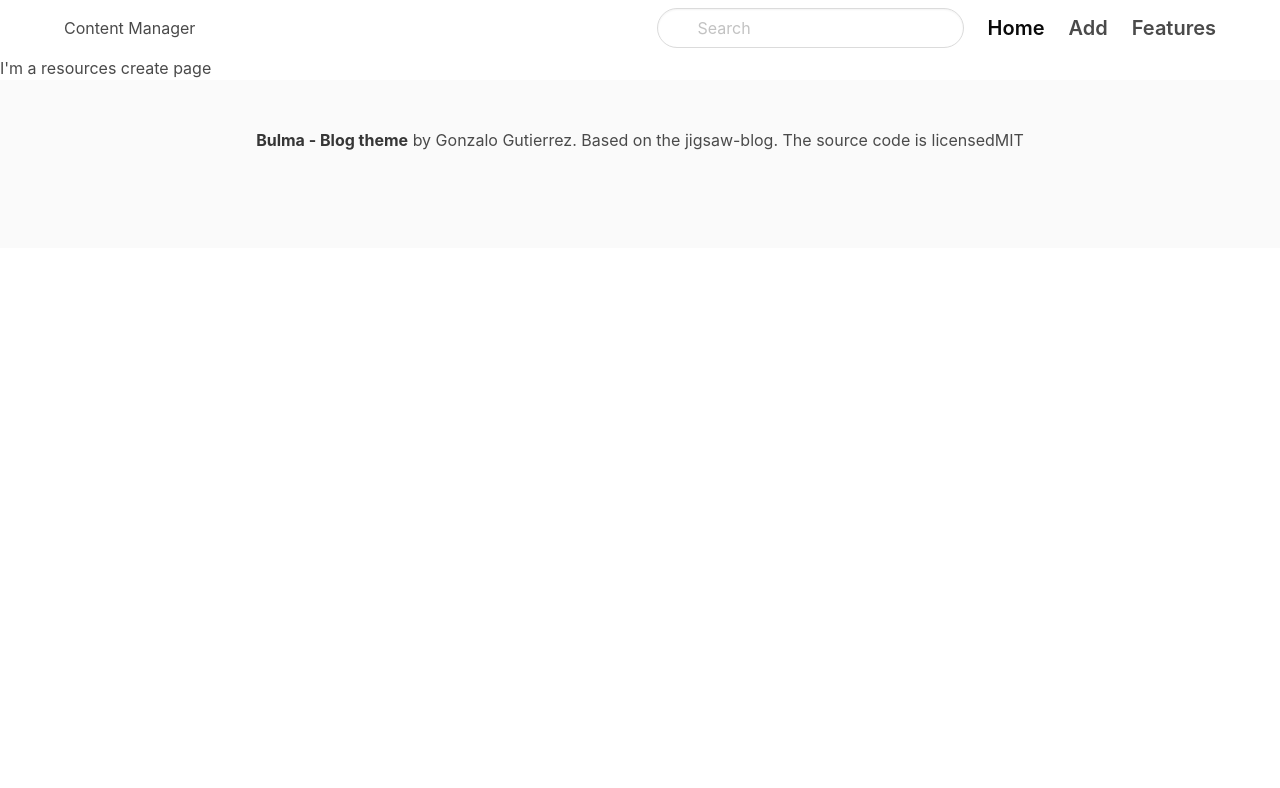
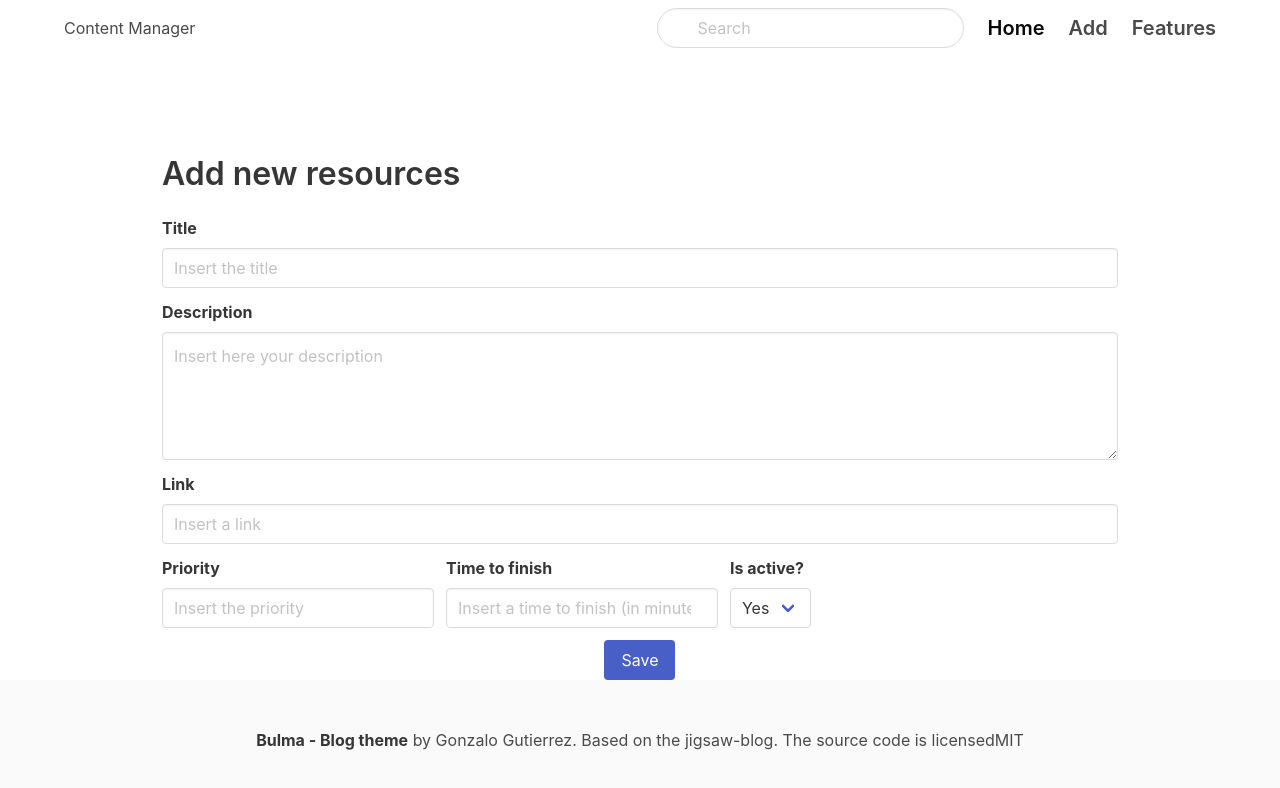
Before and after one commit to rafaela-mansini/nextjs, a Next.js app in the folder content-manager-app/: page /resources/new in a window 1280 px wide. Shown: the top 788 px of the page. Built offline with nearby package versions, Linux system fonts and the light colour scheme.

Commit message:
Make resources forms

```diff
--- /dev/null
+++ b/content-manager-app/components/Wrapper.js
@@ -0,0 +1,15 @@
+const Wrapper = ({children}) => {
+  return(
+    <>
+    <div className="container">
+        <div className="columns">
+          <div className="column is-10 is-offset-1">
+            {children}
+          </div>
+        </div>
+      </div>
+    </>
+  )
+}
+
+export default Wrapper
--- a/content-manager-app/pages/resources/new.js
+++ b/content-manager-app/pages/resources/new.js
@@ -1,10 +1,89 @@
 import Layout from 'components/Layout'
+import Wrapper from 'components/Wrapper'
 
 const ResourceCreate = () => {
 
   return(
     <Layout>
-      <div>I'm a resources create page</div>
+      <Wrapper>
+        <div className="forms">
+          <h1 className="title">Add new resources</h1>
+          <form>
+
+            <div className="field">
+              <label className="label">Title</label>
+              <div className="control">
+                <input
+                  className="input"
+                  type="text"
+                  placeholder="Insert the title" />
+              </div>
+            </div>
+
+            <div className="field">
+              <label className="label">Description</label>
+              <div classNameclass="control">
+                <textarea
+                  className="textarea"
+                  placeholder="Insert here your description">
+                  </textarea>
+              </div>
+            </div>
+
+            <div className="field">
+              <label className="label">Link</label>
+              <div className="control">
+                <input
+                  className="input"
+                  type="text"
+                  placeholder="Insert a link" />
+              </div>
+            </div>
+
+            <div class="field is-grouped">
+
+              <div className="field control">
+                <label className="label">Priority</label>
+                <div className="control">
+                  <input
+                    className="input"
+                    type="number"
+                    placeholder="Insert the priority" />
+                </div>
+              </div>
+
+              <div className="field control">
+                <label className="label">Time to finish</label>
+                <div className="control">
+                  <input
+                    className="input"
+                    type="number"
+                    placeholder="Insert a time to finish (in minutes)" />
+                </div>
+              </div>
+
+              <div className="field control">
+                <label className="label">Is active?</label>
+                <div className="control">
+                  <div className="select">
+                    <select>
+                      <option>Yes</option>
+                      <option>No</option>
+                    </select>
+                  </div>
+                </div>
+              </div>
+            </div>
+
+            <div className="field is-grouped is-grouped-centered">
+              <div className="control">
+                <button className="button is-link">Save</button>
+              </div>
+            </div>
+
+          </form>
+        </div>
+      </Wrapper>
     </Layout>
   )
 
--- a/content-manager-app/styles/globals.css
+++ b/content-manager-app/styles/globals.css
@@ -13,3 +13,6 @@ a {
 * {
   box-sizing: border-box;
 }
+.forms{
+  margin-top: 100px;
+}
```
